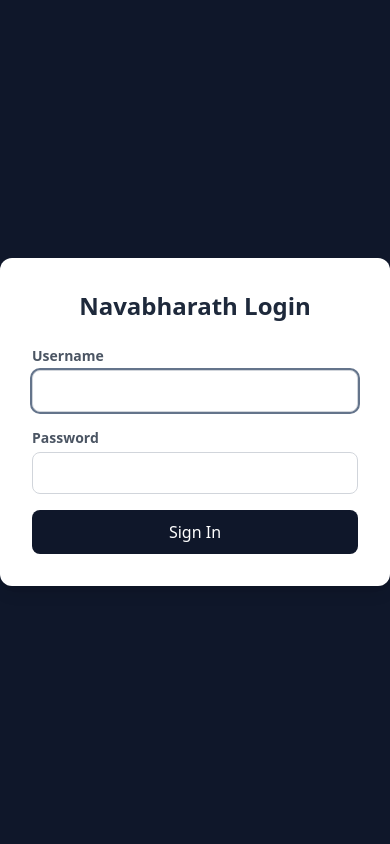
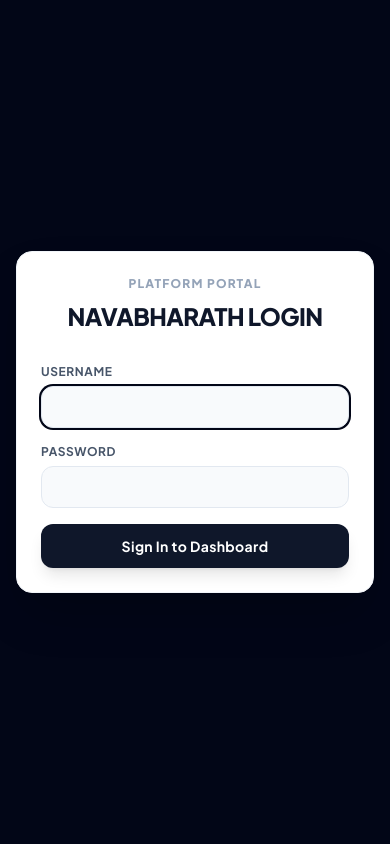
Before and after one commit to muhsalmancubixmet-hue/navabarath, a Django app: page /dashboard/login/ in a window 390 px wide. Run offline with Django 5.2, Linux system fonts and the light colour scheme; some libraries are stand-ins or nearby versions.

Commit message:
style: make login page fully responsive on mobile viewports

```diff
--- a/dashboard/templates/dashboard/login.html
+++ b/dashboard/templates/dashboard/login.html
@@ -2,30 +2,40 @@
 <html lang="en">
 <head>
     <meta charset="UTF-8">
+    <meta name="viewport" content="width=device-width, initial-scale=1.0">
     <title>Navabharath - Login</title>
     <script src="https://cdn.tailwindcss.com"></script>
+    <link href="https://fonts.googleapis.com/css2?family=Plus+Jakarta+Sans:wght@400;500;600;700;800&display=swap" rel="stylesheet">
+    <style>
+        body {
+            font-family: 'Plus Jakarta Sans', sans-serif;
+        }
+    </style>
 </head>
-<body class="bg-slate-900 flex items-center justify-center h-screen">
-    <div class="bg-white p-8 rounded-xl shadow-lg w-full max-w-md">
-        <h2 class="text-2xl font-bold text-center text-slate-800 mb-6">Navabharath Login</h2>
+<body class="bg-slate-950 flex items-center justify-center min-h-screen p-4">
+    <div class="bg-white p-6 sm:p-8 rounded-2xl shadow-2xl w-full max-w-md border border-slate-100">
+        <div class="text-center mb-8">
+            <h1 class="text-xs font-black tracking-widest text-slate-400 uppercase mb-2">Platform Portal</h1>
+            <h2 class="text-2xl font-extrabold text-slate-900 tracking-tight">NAVABHARATH LOGIN</h2>
+        </div>
 
         <form method="POST" class="space-y-4">
             {% csrf_token %}
             {% for field in form %}
-                <div class="flex flex-col space-y-1">
-                    <label class="text-sm font-semibold text-gray-600">{{ field.label }}</label>
+                <div class="flex flex-col space-y-1.5">
+                    <label class="text-xs font-bold text-slate-600 uppercase tracking-wider" for="{{ field.id_for_label }}">{{ field.label }}</label>
                     {{ field }}
                 </div>
             {% endfor %}
-            <button type="submit" class="w-full bg-slate-900 text-white py-2.5 rounded-lg hover:bg-slate-800 transition">
-                Sign In
+            <button type="submit" class="w-full bg-slate-900 text-white py-3 rounded-xl font-bold hover:bg-slate-800 transition tracking-wide shadow-lg mt-2 text-sm">
+                Sign In to Dashboard
             </button>
         </form>
     </div>
     <script>
         document.querySelectorAll('input').forEach(el => {
             if(el.type !== 'submit' && el.type !== 'hidden') {
-                el.classList.add('w-full', 'px-4', 'py-2', 'border', 'border-gray-300', 'rounded-lg', 'outline-none', 'focus:ring-2', 'focus:ring-slate-500');
+                el.classList.add('w-full', 'px-4', 'py-2.5', 'border', 'border-slate-200', 'rounded-xl', 'outline-none', 'focus:ring-2', 'focus:ring-slate-950', 'bg-slate-50', 'text-sm', 'transition');
             }
         });
     </script>
```
